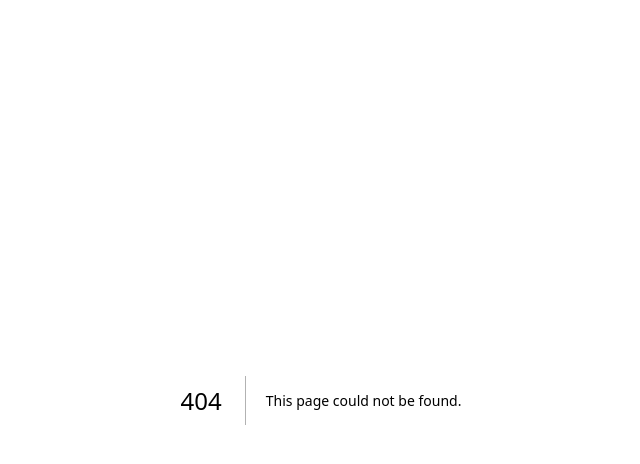
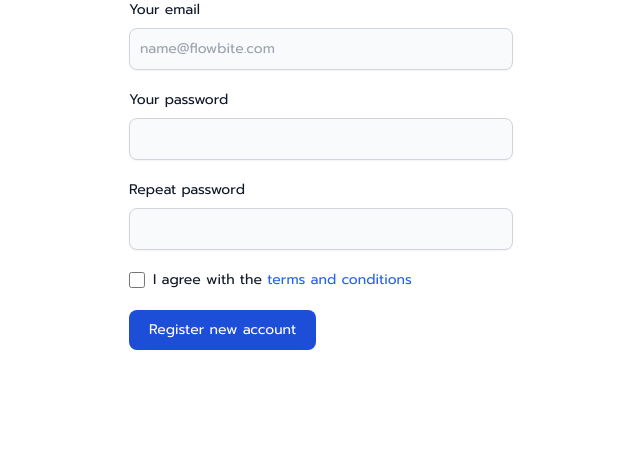
Before and after one commit to karitthorn/KuNav, a Next.js app: page /form-test in a window 1280 px wide. Before the commit this address had no page. Shown: the top 464 px of the page, without its empty margins (319-959 px from the left). Built offline with nearby package versions, Linux system fonts and the light colour scheme; no server answers.

Commit message:
init project
- init
- change text

```diff
--- /dev/null
+++ b/app/form-test/page.jsx
@@ -0,0 +1,98 @@
+"use client";
+import React from "react";
+import { useState, useEffect } from "react";
+export default function Form() {
+  const [websiteName, setWebsiteName] = useState("");
+  const [data, setData] = useState([]);
+  useEffect(() => {
+    console.log("Hello bro");
+    // .then(response=> response.body.json()))
+  }, []);
+  const axios = require("axios");
+  axios
+    .get("https://dummy.restapiexample.com/api/v1/employees")
+    .then(function (response) {
+      // handle success
+      console.log(response);
+    })
+    .catch(function (error) {
+      // handle error
+      console.log(error);
+    });
+  const handleSubmit = (e) => {
+    e.preventDefault();
+    console.log(websiteName);
+  };
+  return (
+    <>
+      <form className="max-w-sm mx-auto" onSubmit={handleSubmit}>
+        <div className="mb-5">
+          <label className="block mb-2 text-sm font-medium text-gray-900 dark:text-white">
+            Your email
+          </label>
+          <input
+            id="email"
+            className="shadow-sm bg-gray-50 border border-gray-300 text-gray-900 text-sm rounded-lg focus:ring-blue-500 focus:border-blue-500 block w-full p-2.5 dark:bg-gray-700 dark:border-gray-600 dark:placeholder-gray-400 dark:text-white dark:focus:ring-blue-500 dark:focus:border-blue-500 dark:shadow-sm-light"
+            placeholder="name@flowbite.com"
+            onChange={(e) => {
+              setWebsiteName(e.target.value);
+            }}
+            required
+          />
+        </div>
+        <div className="mb-5">
+          <label className="block mb-2 text-sm font-medium text-gray-900 dark:text-white">
+            Your password
+          </label>
+          <input
+            aria-label="Search"
+            type="password"
+            id="password"
+            className="shadow-sm bg-gray-50 border border-gray-300 text-gray-900 text-sm rounded-lg focus:ring-blue-500 focus:border-blue-500 block w-full p-2.5 dark:bg-gray-700 dark:border-gray-600 dark:placeholder-gray-400 dark:text-white dark:focus:ring-blue-500 dark:focus:border-blue-500 dark:shadow-sm-light"
+            required
+          />
+        </div>
+        <div className="mb-5">
+          <label className="block mb-2 text-sm font-medium text-gray-900 dark:text-white">
+            Repeat password
+          </label>
+          <input
+            aria-label="Search"
+            type="password"
+            id="repeat-password"
+            className="shadow-sm bg-gray-50 border border-gray-300 text-gray-900 text-sm rounded-lg focus:ring-blue-500 focus:border-blue-500 block w-full p-2.5 dark:bg-gray-700 dark:border-gray-600 dark:placeholder-gray-400 dark:text-white dark:focus:ring-blue-500 dark:focus:border-blue-500 dark:shadow-sm-light"
+            required
+          />
+        </div>
+        <div className="flex items-start mb-5">
+          <div className="flex items-center h-5">
+            <input
+              id="terms"
+              type="checkbox"
+              value=""
+              aria-label="Search"
+              className="w-4 h-4 border border-gray-300 rounded bg-gray-50 focus:ring-3 focus:ring-blue-300 dark:bg-gray-700 dark:border-gray-600 dark:focus:ring-blue-600 dark:ring-offset-gray-800 dark:focus:ring-offset-gray-800"
+              required
+            />
+          </div>
+          <label className="ms-2 text-sm font-medium text-gray-900 dark:text-gray-300">
+            I agree with the{" "}
+            <a
+              href="#"
+              className="text-blue-600 hover:underline dark:text-blue-500"
+            >
+              terms and conditions
+            </a>
+          </label>
+        </div>
+        <button
+          type="submit"
+          className="text-white bg-blue-700 hover:bg-blue-800 focus:ring-4 focus:outline-none focus:ring-blue-300 font-medium rounded-lg text-sm px-5 py-2.5 text-center dark:bg-blue-600 dark:hover:bg-blue-700 dark:focus:ring-blue-800"
+        >
+          Register new account
+        </button>
+      </form>
+      <h1>{websiteName}</h1>
+    </>
+  );
+}
```
Also changed, not shown: package.json (+6 -5 lines), 1 other file (tests, documents, lock files or other folders).
